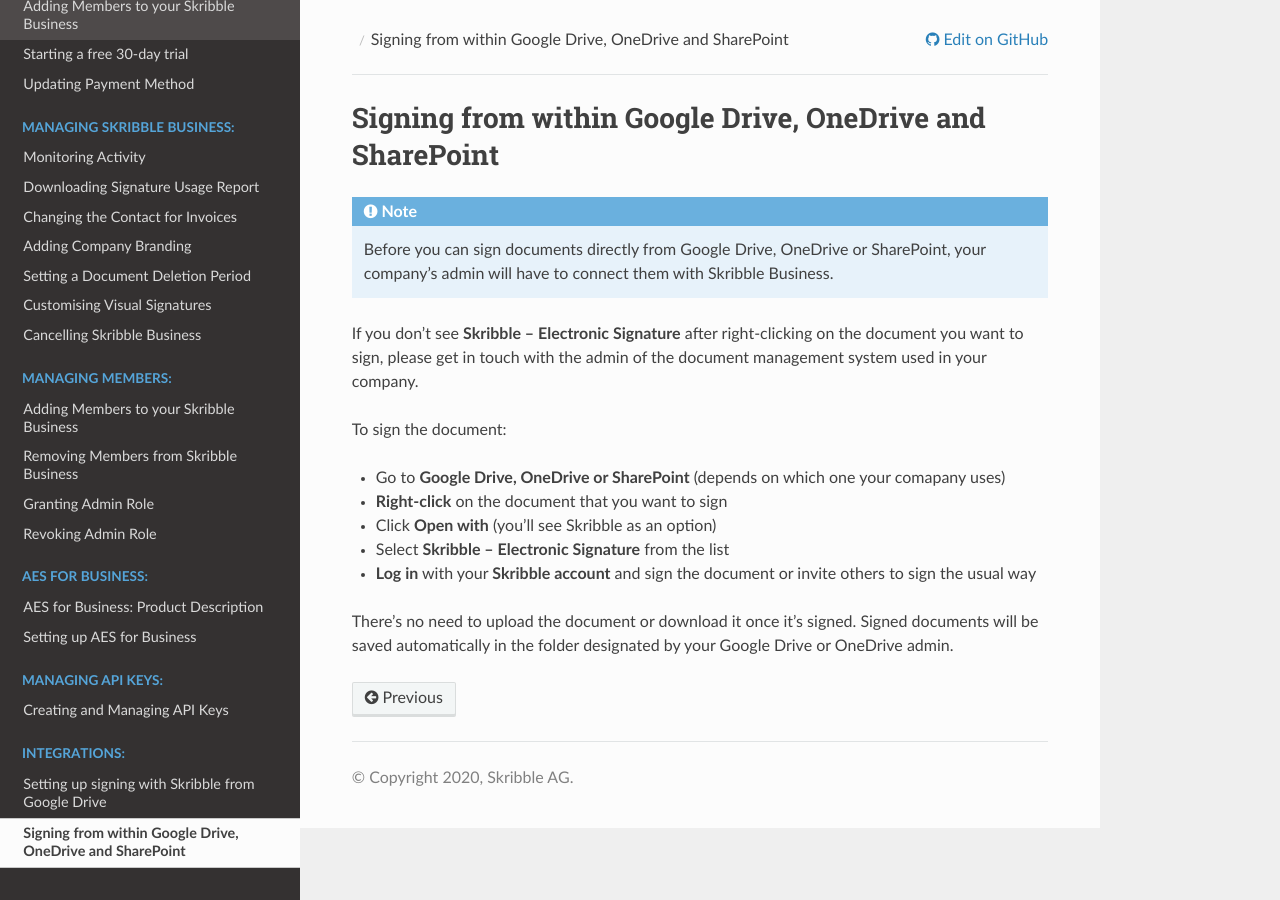
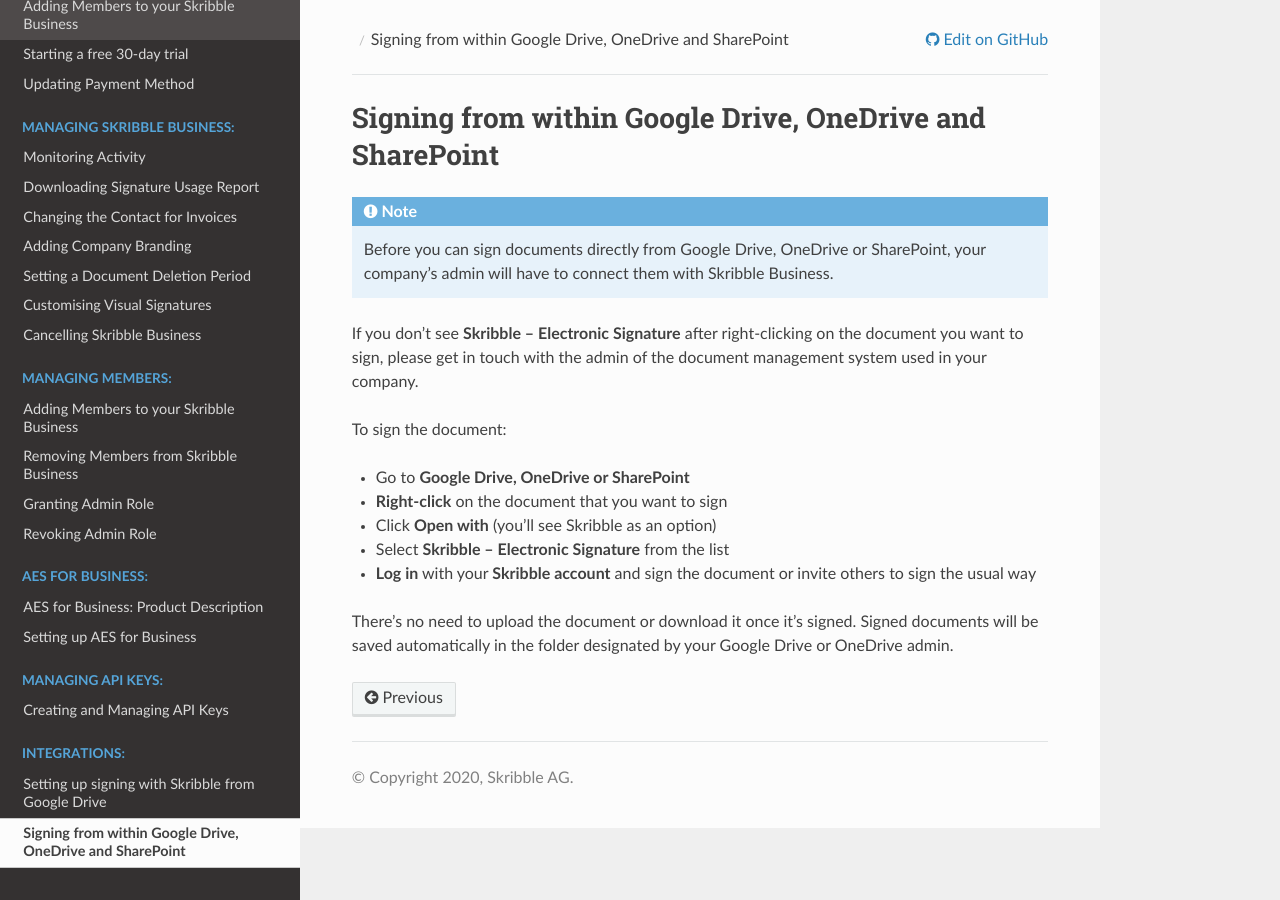
Before and after one commit to matthieu-bt/business-guide, a Sphinx documentation site: the page built from source/integrations/signall.rst, in a window 1280 px wide. Built offline with Sphinx 7.4.7 and the Read the Docs theme 2.0.0, drawn with Linux system fonts in a browser that asks for light colours.

Commit message:
Removed note

```diff
--- a/source/integrations/signall.rst
+++ b/source/integrations/signall.rst
@@ -11,7 +11,7 @@
 
 To sign the document:
 
-- Go to **Google Drive, OneDrive or SharePoint** (depends on which one your comapany uses)
+- Go to **Google Drive, OneDrive or SharePoint**
 
 - **Right-click** on the document that you want to sign
 
```
